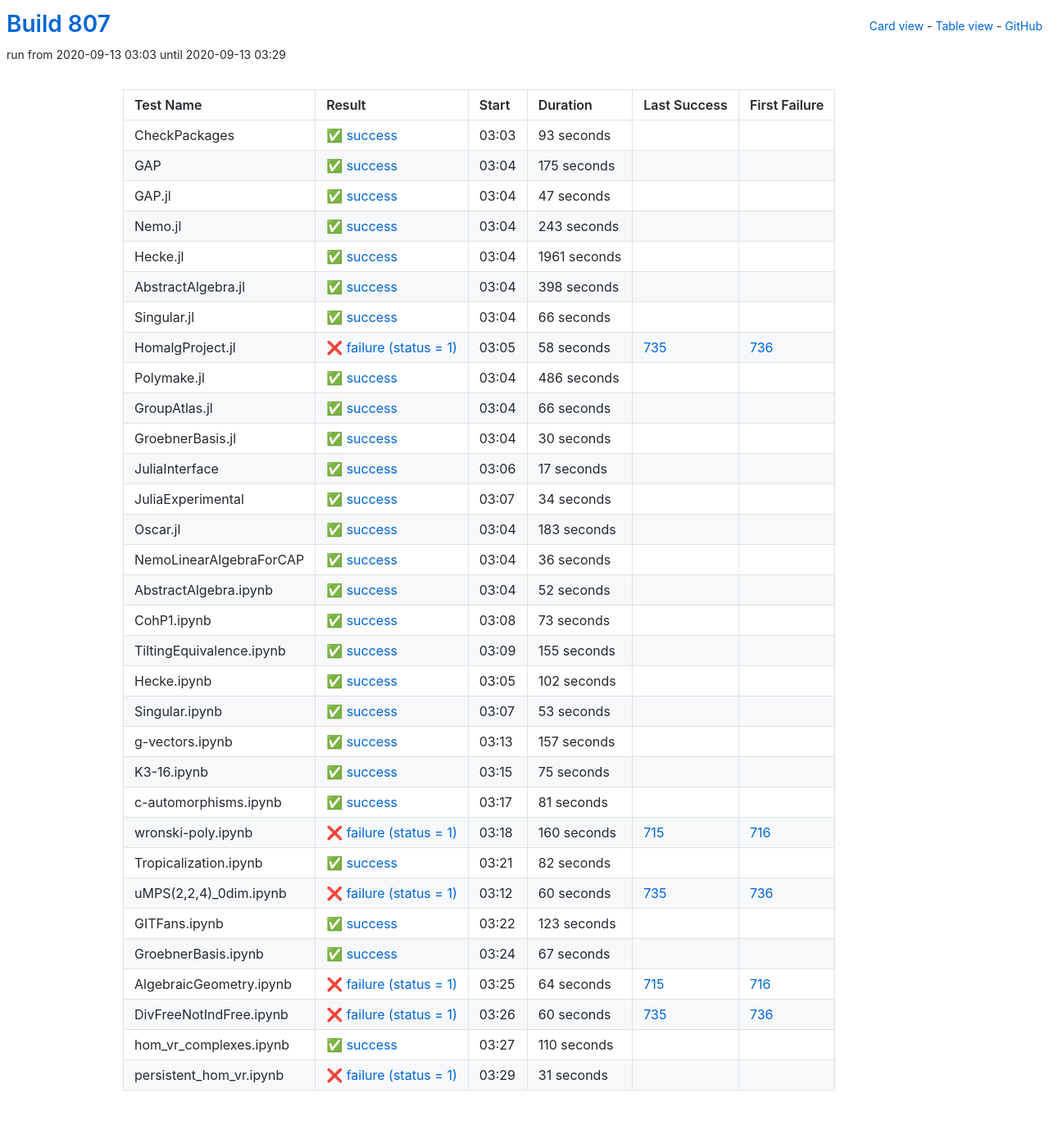
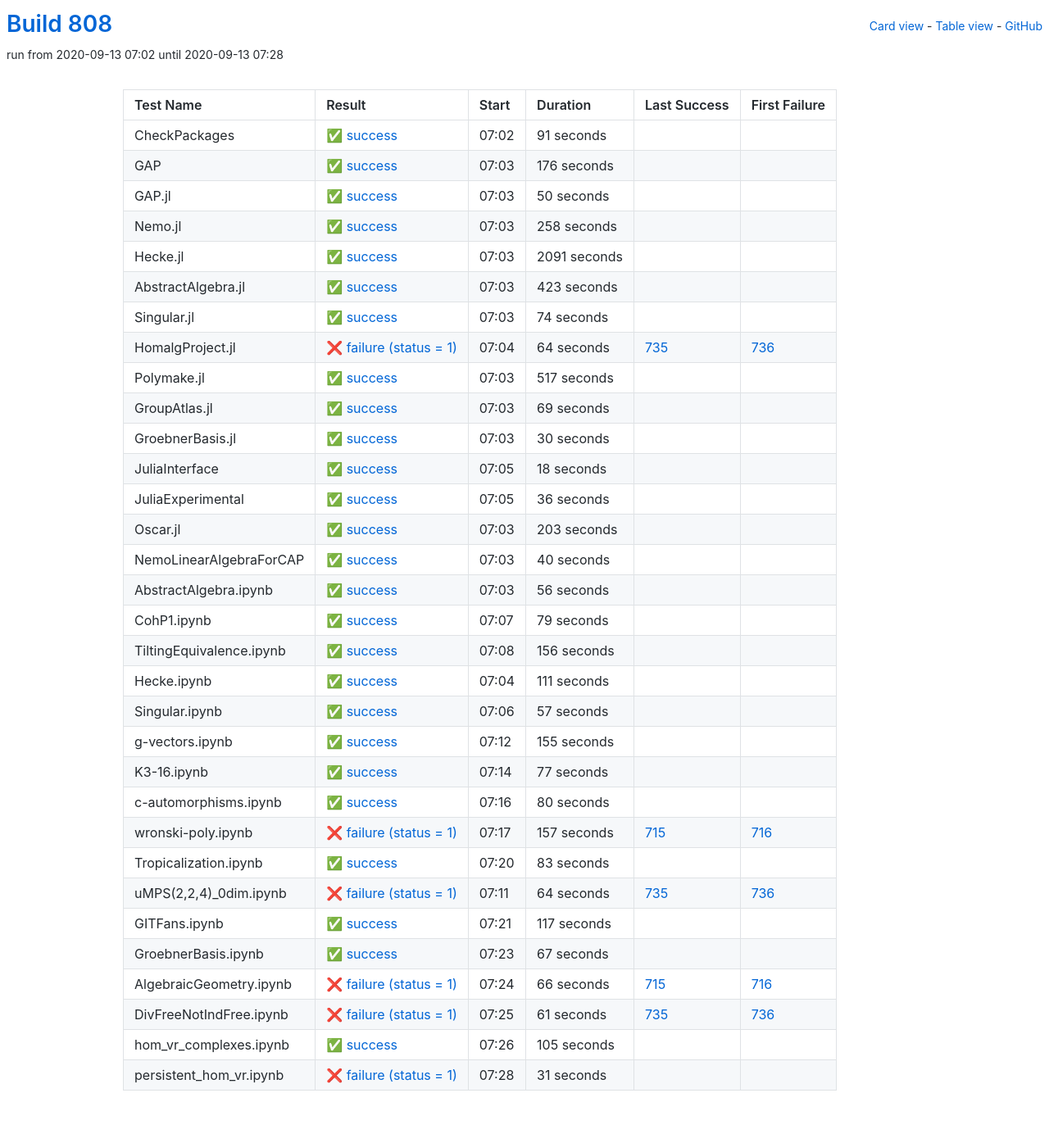
Before and after one commit to oscar-system/oscar-ci-status-stable, a Jekyll site: the page built from table.html, in a window 1280 px wide. Shown: the whole page at 82% size. Built offline with Jekyll 4.4.1, drawn with Linux system fonts in a browser that asks for light colours.

Commit message:
Build #808

```diff
--- a/_data/ci.yml
+++ b/_data/ci.yml
@@ -1,6 +1,6 @@
 ---
-build: 807
-build_url: https://oscarci.mathematik.uni-kl.de/job/oscar-stable/807/
+build: 808
+build_url: https://oscarci.mathematik.uni-kl.de/job/oscar-stable/808/
 job: oscar-stable
 organization: oscar-system
 repo: oscar-ci-status-stable
@@ -8,128 +8,128 @@ repourl: https://github.com/oscar-system/oscar-ci-status-stable
 tests:
 - name: CheckPackages
   id: checkpackages
-  log: https://oscarci.mathematik.uni-kl.de/job/oscar-stable/807/artifact/logs/build-807/CheckPackages.log
-  start: 2020-09-13 03:03
+  log: https://oscarci.mathematik.uni-kl.de/job/oscar-stable/808/artifact/logs/build-808/CheckPackages.log
+  start: 2020-09-13 07:02
   success: true
   exitcode: 0
   status: success
-  duration: 93
+  duration: 91
   last_success: false
   last_success_url:
   first_failure: false
   first_failure_url:
 - name: GAP
   id: gap
-  log: https://oscarci.mathematik.uni-kl.de/job/oscar-stable/807/artifact/logs/build-807/GAP.log
-  start: 2020-09-13 03:04
+  log: https://oscarci.mathematik.uni-kl.de/job/oscar-stable/808/artifact/logs/build-808/GAP.log
+  start: 2020-09-13 07:03
   success: true
   exitcode: 0
   status: success
-  duration: 175
+  duration: 176
   last_success: false
   last_success_url:
   first_failure: false
   first_failure_url:
 - name: GAP.jl
   id: gap-jl
-  log: https://oscarci.mathematik.uni-kl.de/job/oscar-stable/807/artifact/logs/build-807/GAP.jl.log
-  start: 2020-09-13 03:04
+  log: https://oscarci.mathematik.uni-kl.de/job/oscar-stable/808/artifact/logs/build-808/GAP.jl.log
+  start: 2020-09-13 07:03
   success: true
   exitcode: 0
   status: success
-  duration: 47
+  duration: 50
   last_success: false
   last_success_url:
   first_failure: false
   first_failure_url:
 - name: Nemo.jl
   id: nemo-jl
-  log: https://oscarci.mathematik.uni-kl.de/job/oscar-stable/807/artifact/logs/build-807/Nemo.jl.log
-  start: 2020-09-13 03:04
+  log: https://oscarci.mathematik.uni-kl.de/job/oscar-stable/808/artifact/logs/build-808/Nemo.jl.log
+  start: 2020-09-13 07:03
   success: true
   exitcode: 0
   status: success
-  duration: 243
+  duration: 258
   last_success: false
   last_success_url:
   first_failure: false
   first_failure_url:
 - name: Hecke.jl
   id: hecke-jl
-  log: https://oscarci.mathematik.uni-kl.de/job/oscar-stable/807/artifact/logs/build-807/Hecke.jl.log
-  start: 2020-09-13 03:04
+  log: https://oscarci.mathematik.uni-kl.de/job/oscar-stable/808/artifact/logs/build-808/Hecke.jl.log
+  start: 2020-09-13 07:03
   success: true
   exitcode: 0
   status: success
-  duration: 1961
+  duration: 2091
   last_success: false
   last_success_url:
   first_failure: false
   first_failure_url:
 - name: AbstractAlgebra.jl
   id: abstractalgebra-jl
-  log: https://oscarci.mathematik.uni-kl.de/job/oscar-stable/807/artifact/logs/build-807/AbstractAlgebra.jl.log
-  start: 2020-09-13 03:04
+  log: https://oscarci.mathematik.uni-kl.de/job/oscar-stable/808/artifact/logs/build-808/AbstractAlgebra.jl.log
+  start: 2020-09-13 07:03
   success: true
   exitcode: 0
   status: success
-  duration: 398
+  duration: 423
   last_success: false
   last_success_url:
   first_failure: false
   first_failure_url:
 - name: Singular.jl
   id: singular-jl
-  log: https://oscarci.mathematik.uni-kl.de/job/oscar-stable/807/artifact/logs/build-807/Singular.jl.log
-  start: 2020-09-13 03:04
+  log: https://oscarci.mathematik.uni-kl.de/job/oscar-stable/808/artifact/logs/build-808/Singular.jl.log
+  start: 2020-09-13 07:03
   success: true
   exitcode: 0
   status: success
-  duration: 66
+  duration: 74
   last_success: false
   last_success_url:
   first_failure: false
   first_failure_url:
 - name: HomalgProject.jl
   id: homalgproject-jl
-  log: https://oscarci.mathematik.uni-kl.de/job/oscar-stable/807/artifact/logs/build-807/HomalgProject.jl.log
-  start: 2020-09-13 03:05
+  log: https://oscarci.mathematik.uni-kl.de/job/oscar-stable/808/artifact/logs/build-808/HomalgProject.jl.log
+  start: 2020-09-13 07:04
   success: false
   exitcode: 1
   status: failure
-  duration: 58
+  duration: 64
   last_success: 735
   last_success_url: https://oscarci.mathematik.uni-kl.de/job/oscar-stable/735/
   first_failure: 736
   first_failure_url: https://oscarci.mathematik.uni-kl.de/job/oscar-stable/736/
 - name: Polymake.jl
   id: polymake-jl
-  log: https://oscarci.mathematik.uni-kl.de/job/oscar-stable/807/artifact/logs/build-807/Polymake.jl.log
-  start: 2020-09-13 03:04
+  log: https://oscarci.mathematik.uni-kl.de/job/oscar-stable/808/artifact/logs/build-808/Polymake.jl.log
+  start: 2020-09-13 07:03
   success: true
   exitcode: 0
   status: success
-  duration: 486
+  duration: 517
   last_success: false
   last_success_url:
   first_failure: false
   first_failure_url:
 - name: GroupAtlas.jl
   id: groupatlas-jl
-  log: https://oscarci.mathematik.uni-kl.de/job/oscar-stable/807/artifact/logs/build-807/GroupAtlas.jl.log
-  start: 2020-09-13 03:04
+  log: https://oscarci.mathematik.uni-kl.de/job/oscar-stable/808/artifact/logs/build-808/GroupAtlas.jl.log
+  start: 2020-09-13 07:03
   success: true
   exitcode: 0
   status: success
-  duration: 66
+  duration: 69
   last_success: false
   last_success_url:
   first_failure: false
   first_failure_url:
 - name: GroebnerBasis.jl
   id: groebnerbasis-jl
-  log: https://oscarci.mathematik.uni-kl.de/job/oscar-stable/807/artifact/logs/build-807/GroebnerBasis.jl.log
-  start: 2020-09-13 03:04
+  log: https://oscarci.mathematik.uni-kl.de/job/oscar-stable/808/artifact/logs/build-808/GroebnerBasis.jl.log
+  start: 2020-09-13 07:03
   success: true
   exitcode: 0
   status: success
@@ -140,44 +140,20 @@ tests:
   first_failure_url:
 - name: JuliaInterface
   id: juliainterface
-  log: https://oscarci.mathematik.uni-kl.de/job/oscar-stable/807/artifact/logs/build-807/JuliaInterface.log
-  start: 2020-09-13 03:06
+  log: https://oscarci.mathematik.uni-kl.de/job/oscar-stable/808/artifact/logs/build-808/JuliaInterface.log
+  start: 2020-09-13 07:05
   success: true
   exitcode: 0
   status: success
-  duration: 17
+  duration: 18
   last_success: false
   last_success_url:
   first_failure: false
   first_failure_url:
 - name: JuliaExperimental
   id: juliaexperimental
-  log: https://oscarci.mathematik.uni-kl.de/job/oscar-stable/807/artifact/logs/build-807/JuliaExperimental.log
-  start: 2020-09-13 03:07
-  success: true
-  exitcode: 0
-  status: success
-  duration: 34
-  last_success: false
-  last_success_url:
-  first_failure: false
-  first_failure_url:
-- name: Oscar.jl
-  id: oscar-jl
-  log: https://oscarci.mathematik.uni-kl.de/job/oscar-stable/807/artifact/logs/build-807/Oscar.jl.log
-  start: 2020-09-13 03:04
-  success: true
-  exitcode: 0
-  status: success
-  duration: 183
-  last_success: false
-  last_success_url:
-  first_failure: false
-  first_failure_url:
-- name: NemoLinearAlgebraForCAP
-  id: nemolinearalgebraforcap
-  log: https://oscarci.mathematik.uni-kl.de/job/oscar-stable/807/artifact/logs/build-807/NemoLinearAlgebraForCAP.log
-  start: 2020-09-13 03:04
+  log: https://oscarci.mathematik.uni-kl.de/job/oscar-stable/808/artifact/logs/build-808/JuliaExperimental.log
+  start: 2020-09-13 07:05
   success: true
   exitcode: 0
   status: success
@@ -186,34 +162,94 @@ tests:
   last_success_url:
   first_failure: false
   first_failure_url:
-- name: AbstractAlgebra.ipynb
-  id: abstractalgebra-ipynb
-  log: https://oscarci.mathematik.uni-kl.de/job/oscar-stable/807/artifact/logs/build-807/AbstractAlgebra.ipynb.log
-  start: 2020-09-13 03:04
+- name: Oscar.jl
+  id: oscar-jl
+  log: https://oscarci.mathematik.uni-kl.de/job/oscar-stable/808/artifact/logs/build-808/Oscar.jl.log
+  start: 2020-09-13 07:03
   success: true
   exitcode: 0
   status: success
-  duration: 52
+  duration: 203
+  last_success: false
+  last_success_url:
+  first_failure: false
+  first_failure_url:
+- name: NemoLinearAlgebraForCAP
+  id: nemolinearalgebraforcap
+  log: https://oscarci.mathematik.uni-kl.de/job/oscar-stable/808/artifact/logs/build-808/NemoLinearAlgebraForCAP.log
+  start: 2020-09-13 07:03
+  success: true
+  exitcode: 0
+  status: success
+  duration: 40
+  last_success: false
+  last_success_url:
+  first_failure: false
+  first_failure_url:
+- name: AbstractAlgebra.ipynb
+  id: abstractalgebra-ipynb
+  log: https://oscarci.mathematik.uni-kl.de/job/oscar-stable/808/artifact/logs/build-808/AbstractAlgebra.ipynb.log
+  start: 2020-09-13 07:03
+  success: true
+  exitcode: 0
+  status: success
+  duration: 56
   last_success: false
   last_success_url:
   first_failure: false
   first_failure_url:
 - name: CohP1.ipynb
   id: cohp1-ipynb
-  log: https://oscarci.mathematik.uni-kl.de/job/oscar-stable/807/artifact/logs/build-807/CohP1.ipynb.log
-  start: 2020-09-13 03:08
+  log: https://oscarci.mathematik.uni-kl.de/job/oscar-stable/808/artifact/logs/build-808/CohP1.ipynb.log
+  start: 2020-09-13 07:07
   success: true
   exitcode: 0
   status: success
-  duration: 73
+  duration: 79
   last_success: false
   last_success_url:
   first_failure: false
   first_failure_url:
 - name: TiltingEquivalence.ipynb
   id: tiltingequivalence-ipynb
-  log: https://oscarci.mathematik.uni-kl.de/job/oscar-stable/807/artifact/logs/build-807/TiltingEquivalence.ipynb.log
-  start: 2020-09-13 03:09
+  log: https://oscarci.mathematik.uni-kl.de/job/oscar-stable/808/artifact/logs/build-808/TiltingEquivalence.ipynb.log
+  start: 2020-09-13 07:08
+  success: true
+  exitcode: 0
+  status: success
+  duration: 156
+  last_success: false
+  last_success_url:
+  first_failure: false
+  first_failure_url:
+- name: Hecke.ipynb
+  id: hecke-ipynb
+  log: https://oscarci.mathematik.uni-kl.de/job/oscar-stable/808/artifact/logs/build-808/Hecke.ipynb.log
+  start: 2020-09-13 07:04
+  success: true
+  exitcode: 0
+  status: success
+  duration: 111
+  last_success: false
+  last_success_url:
+  first_failure: false
+  first_failure_url:
+- name: Singular.ipynb
+  id: singular-ipynb
+  log: https://oscarci.mathematik.uni-kl.de/job/oscar-stable/808/artifact/logs/build-808/Singular.ipynb.log
+  start: 2020-09-13 07:06
+  success: true
+  exitcode: 0
+  status: success
+  duration: 57
+  last_success: false
+  last_success_url:
+  first_failure: false
+  first_failure_url:
+- name: g-vectors.ipynb
+  id: g-vectors-ipynb
+  log: https://oscarci.mathematik.uni-kl.de/job/oscar-stable/808/artifact/logs/build-808/g-vectors.ipynb.log
+  start: 2020-09-13 07:12
   success: true
   exitcode: 0
   status: success
@@ -222,118 +258,82 @@ tests:
   last_success_url:
   first_failure: false
   first_failure_url:
-- name: Hecke.ipynb
-  id: hecke-ipynb
-  log: https://oscarci.mathematik.uni-kl.de/job/oscar-stable/807/artifact/logs/build-807/Hecke.ipynb.log
-  start: 2020-09-13 03:05
+- name: K3-16.ipynb
+  id: k3-16-ipynb
+  log: https://oscarci.mathematik.uni-kl.de/job/oscar-stable/808/artifact/logs/build-808/K3-16.ipynb.log
+  start: 2020-09-13 07:14
   success: true
   exitcode: 0
   status: success
-  duration: 102
-  last_success: false
-  last_success_url:
-  first_failure: false
-  first_failure_url:
-- name: Singular.ipynb
-  id: singular-ipynb
-  log: https://oscarci.mathematik.uni-kl.de/job/oscar-stable/807/artifact/logs/build-807/Singular.ipynb.log
-  start: 2020-09-13 03:07
-  success: true
-  exitcode: 0
-  status: success
-  duration: 53
-  last_success: false
-  last_success_url:
-  first_failure: false
-  first_failure_url:
-- name: g-vectors.ipynb
-  id: g-vectors-ipynb
-  log: https://oscarci.mathematik.uni-kl.de/job/oscar-stable/807/artifact/logs/build-807/g-vectors.ipynb.log
-  start: 2020-09-13 03:13
-  success: true
-  exitcode: 0
-  status: success
-  duration: 157
-  last_success: false
-  last_success_url:
-  first_failure: false
-  first_failure_url:
-- name: K3-16.ipynb
-  id: k3-16-ipynb
-  log: https://oscarci.mathematik.uni-kl.de/job/oscar-stable/807/artifact/logs/build-807/K3-16.ipynb.log
-  start: 2020-09-13 03:15
-  success: true
-  exitcode: 0
-  status: success
-  duration: 75
+  duration: 77
   last_success: false
   last_success_url:
   first_failure: false
   first_failure_url:
 - name: c-automorphisms.ipynb
   id: c-automorphisms-ipynb
-  log: https://oscarci.mathematik.uni-kl.de/job/oscar-stable/807/artifact/logs/build-807/c-automorphisms.ipynb.log
-  start: 2020-09-13 03:17
+  log: https://oscarci.mathematik.uni-kl.de/job/oscar-stable/808/artifact/logs/build-808/c-automorphisms.ipynb.log
+  start: 2020-09-13 07:16
   success: true
   exitcode: 0
   status: success
-  duration: 81
+  duration: 80
   last_success: false
   last_success_url:
   first_failure: false
   first_failure_url:
 - name: wronski-poly.ipynb
   id: wronski-poly-ipynb
-  log: https://oscarci.mathematik.uni-kl.de/job/oscar-stable/807/artifact/logs/build-807/wronski-poly.ipynb.log
-  start: 2020-09-13 03:18
+  log: https://oscarci.mathematik.uni-kl.de/job/oscar-stable/808/artifact/logs/build-808/wronski-poly.ipynb.log
+  start: 2020-09-13 07:17
   success: false
   exitcode: 1
   status: failure
-  duration: 160
+  duration: 157
   last_success: 715
   last_success_url: https://oscarci.mathematik.uni-kl.de/job/oscar-stable/715/
   first_failure: 716
   first_failure_url: https://oscarci.mathematik.uni-kl.de/job/oscar-stable/716/
 - name: Tropicalization.ipynb
   id: tropicalization-ipynb
-  log: https://oscarci.mathematik.uni-kl.de/job/oscar-stable/807/artifact/logs/build-807/Tropicalization.ipynb.log
-  start: 2020-09-13 03:21
+  log: https://oscarci.mathematik.uni-kl.de/job/oscar-stable/808/artifact/logs/build-808/Tropicalization.ipynb.log
+  start: 2020-09-13 07:20
   success: true
   exitcode: 0
   status: success
-  duration: 82
+  duration: 83
   last_success: false
   last_success_url:
   first_failure: false
   first_failure_url:
 - name: uMPS(2,2,4)_0dim.ipynb
   id: umps-2-2-4-0dim-ipynb
-  log: https://oscarci.mathematik.uni-kl.de/job/oscar-stable/807/artifact/logs/build-807/uMPS-2-2-4-_0dim.ipynb.log
-  start: 2020-09-13 03:12
+  log: https://oscarci.mathematik.uni-kl.de/job/oscar-stable/808/artifact/logs/build-808/uMPS-2-2-4-_0dim.ipynb.log
+  start: 2020-09-13 07:11
   success: false
   exitcode: 1
   status: failure
-  duration: 60
+  duration: 64
   last_success: 735
   last_success_url: https://oscarci.mathematik.uni-kl.de/job/oscar-stable/735/
   first_failure: 736
   first_failure_url: https://oscarci.mathematik.uni-kl.de/job/oscar-stable/736/
 - name: GITFans.ipynb
   id: gitfans-ipynb
-  log: https://oscarci.mathematik.uni-kl.de/job/oscar-stable/807/artifact/logs/build-807/GITFans.ipynb.log
-  start: 2020-09-13 03:22
+  log: https://oscarci.mathematik.uni-kl.de/job/oscar-stable/808/artifact/logs/build-808/GITFans.ipynb.log
+  start: 2020-09-13 07:21
   success: true
   exitcode: 0
   status: success
-  duration: 123
+  duration: 117
   last_success: false
   last_success_url:
   first_failure: false
   first_failure_url:
 - name: GroebnerBasis.ipynb
   id: groebnerbasis-ipynb
-  log: https://oscarci.mathematik.uni-kl.de/job/oscar-stable/807/artifact/logs/build-807/GroebnerBasis.ipynb.log
-  start: 2020-09-13 03:24
+  log: https://oscarci.mathematik.uni-kl.de/job/oscar-stable/808/artifact/logs/build-808/GroebnerBasis.ipynb.log
+  start: 2020-09-13 07:23
   success: true
   exitcode: 0
   status: success
@@ -344,44 +344,44 @@ tests:
   first_failure_url:
 - name: AlgebraicGeometry.ipynb
   id: algebraicgeometry-ipynb
-  log: https://oscarci.mathematik.uni-kl.de/job/oscar-stable/807/artifact/logs/build-807/AlgebraicGeometry.ipynb.log
-  start: 2020-09-13 03:25
+  log: https://oscarci.mathematik.uni-kl.de/job/oscar-stable/808/artifact/logs/build-808/AlgebraicGeometry.ipynb.log
+  start: 2020-09-13 07:24
   success: false
   exitcode: 1
   status: failure
-  duration: 64
+  duration: 66
   last_success: 715
   last_success_url: https://oscarci.mathematik.uni-kl.de/job/oscar-stable/715/
   first_failure: 716
   first_failure_url: https://oscarci.mathematik.uni-kl.de/job/oscar-stable/716/
 - name: DivFreeNotIndFree.ipynb
   id: divfreenotindfree-ipynb
-  log: https://oscarci.mathematik.uni-kl.de/job/oscar-stable/807/artifact/logs/build-807/DivFreeNotIndFree.ipynb.log
-  start: 2020-09-13 03:26
+  log: https://oscarci.mathematik.uni-kl.de/job/oscar-stable/808/artifact/logs/build-808/DivFreeNotIndFree.ipynb.log
+  start: 2020-09-13 07:25
   success: false
   exitcode: 1
   status: failure
-  duration: 60
+  duration: 61
   last_success: 735
   last_success_url: https://oscarci.mathematik.uni-kl.de/job/oscar-stable/735/
   first_failure: 736
   first_failure_url: https://oscarci.mathematik.uni-kl.de/job/oscar-stable/736/
 - name: hom_vr_complexes.ipynb
   id: hom-vr-complexes-ipynb
-  log: https://oscarci.mathematik.uni-kl.de/job/oscar-stable/807/artifact/logs/build-807/hom_vr_complexes.ipynb.log
-  start: 2020-09-13 03:27
+  log: https://oscarci.mathematik.uni-kl.de/job/oscar-stable/808/artifact/logs/build-808/hom_vr_complexes.ipynb.log
+  start: 2020-09-13 07:26
   success: true
   exitcode: 0
   status: success
-  duration: 110
+  duration: 105
   last_success: false
   last_success_url:
   first_failure: false
   first_failure_url:
 - name: persistent_hom_vr.ipynb
   id: persistent-hom-vr-ipynb
-  log: https://oscarci.mathematik.uni-kl.de/job/oscar-stable/807/artifact/logs/build-807/persistent_hom_vr.ipynb.log
-  start: 2020-09-13 03:29
+  log: https://oscarci.mathematik.uni-kl.de/job/oscar-stable/808/artifact/logs/build-808/persistent_hom_vr.ipynb.log
+  start: 2020-09-13 07:28
   success: false
   exitcode: 1
   status: failure
```
Also changed, not shown: README.md.
